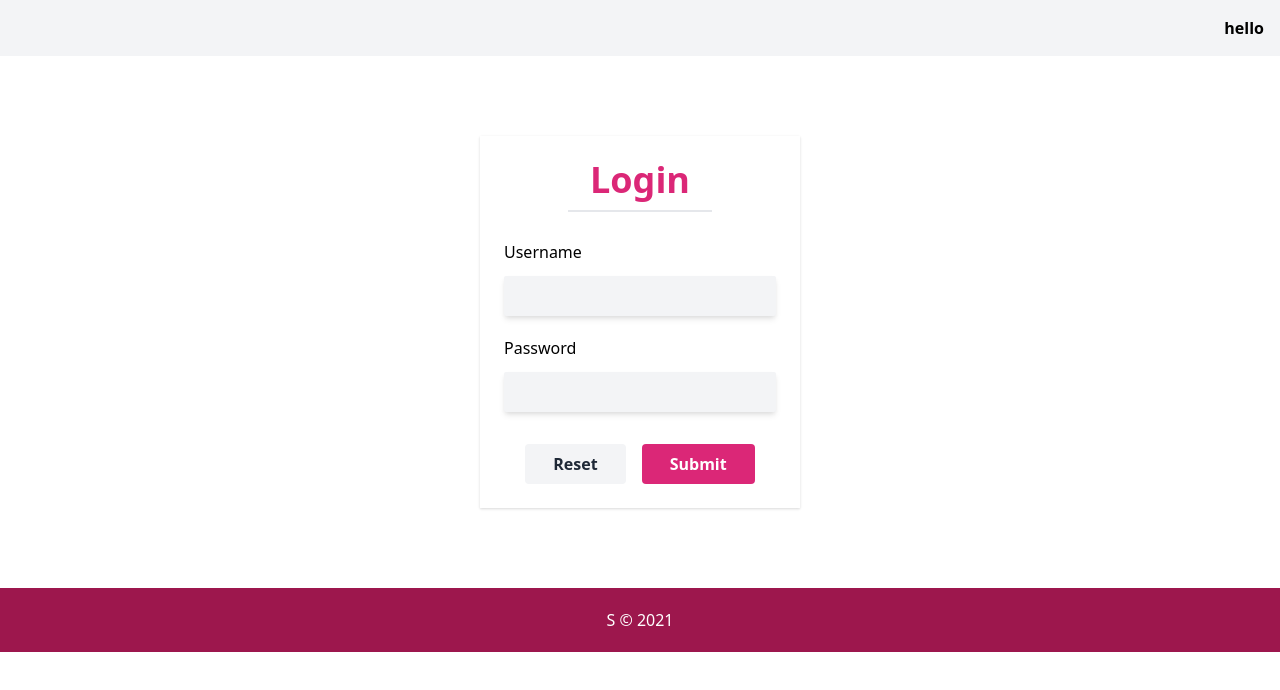
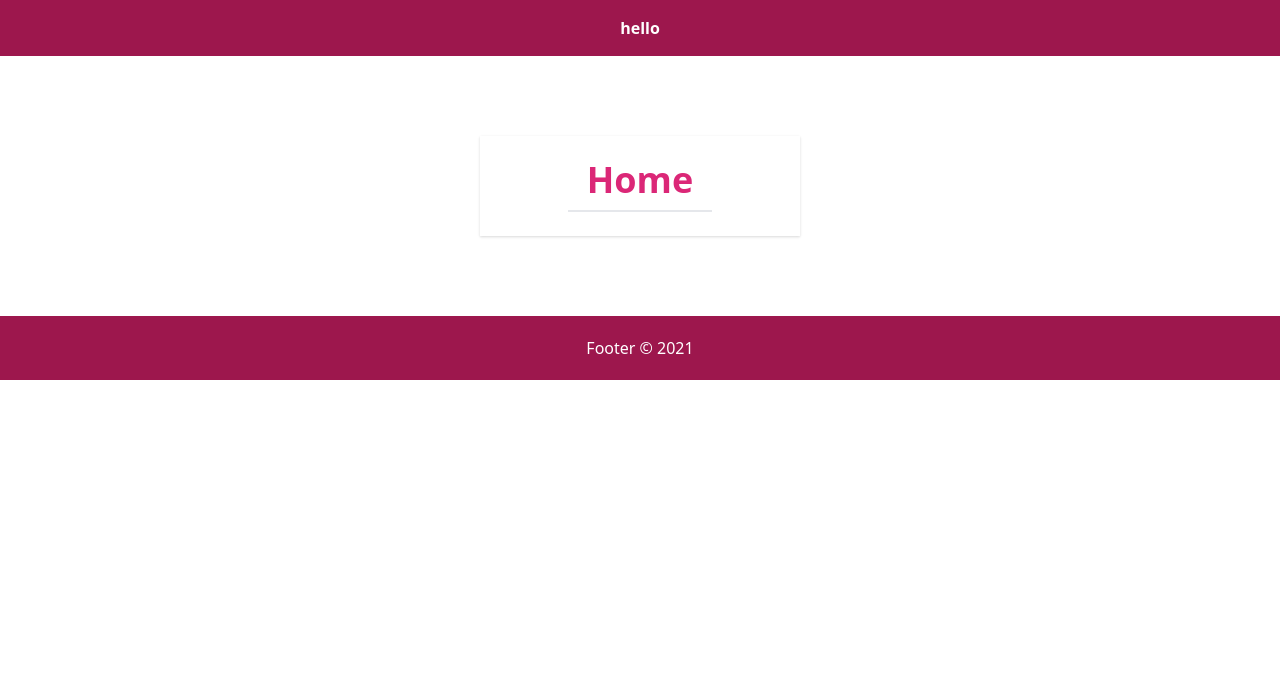
Before and after one commit to viveksinghup/vuestore, a Vue app: page / in a window 1280 px wide. Shown: the top 690 px of the page. Built offline with nearby package versions, Linux system fonts and the light colour scheme.

Commit message:
changes added

```diff
--- a/src/components/Footer.vue
+++ b/src/components/Footer.vue
@@ -1,6 +1,6 @@
 <template>
   <div class="w-100 bg-pink-800 text-white">
-      <h4 class="text-center py-5">S © 2021</h4>
+      <h4 class="text-center py-5">Footer © 2021</h4>
   </div>
 </template>
 
--- a/src/components/Header.vue
+++ b/src/components/Header.vue
@@ -1,7 +1,7 @@
 <template>
-  <ul class="text-right p-4 font-semibold bg-gray-100 pr-4">
+  <div class=" p-4 font-semibold bg-pink-800 text-white text-center pr-4">
       hello
-  </ul>
+  </div>
 </template>
 
 <script>
--- a/src/components/Home.vue
+++ b/src/components/Home.vue
@@ -1,21 +1,7 @@
 <template>
   <div class="container w-80 mx-auto my-20 px-6 py-6 shadow">
-
-      <h1 class="text-pink-600 font-bold font-sans text-4xl text-center">Login</h1>
-      <div class="h-0.5 bg-gray-200 w-36 mx-auto mt-2.5"></div>
-    <form action="" method="post">
-        <div class="flex flex-col my-5">
-            <label class="my-2" for="uname">Username</label>
-            <input type="text" id="uname" name="uname" class="mt-1 mb-3 shadow-md border-none focus:ring-transparent rounded-sm bg-gray-100 text-pink-500" />
-            <label class="my-2" for="psw">Password</label>
-            <input type="password" id="psw" name="psw" class="mt-1 mb-3 shadow-md border-none focus:ring-transparent rounded-sm bg-gray-100 text-pink-500" />
-        </div>
-        <div class="text-center mt-3">
-            <button class="px-7 py-2 mx-2 font-semibold text-gray-800 bg-gray-100 rounded ">Reset</button>
-            <button class="px-7 py-2 mx-2 font-semibold text-white bg-pink-600 rounded ">Submit</button>
-        </div>
-    </form>
-
+    <h1 class="text-pink-600 font-bold font-sans text-4xl text-center">Home</h1>
+    <div class="h-0.5 bg-gray-200 w-36 mx-auto mt-2.5"></div>
   </div>
 </template>
 
```
